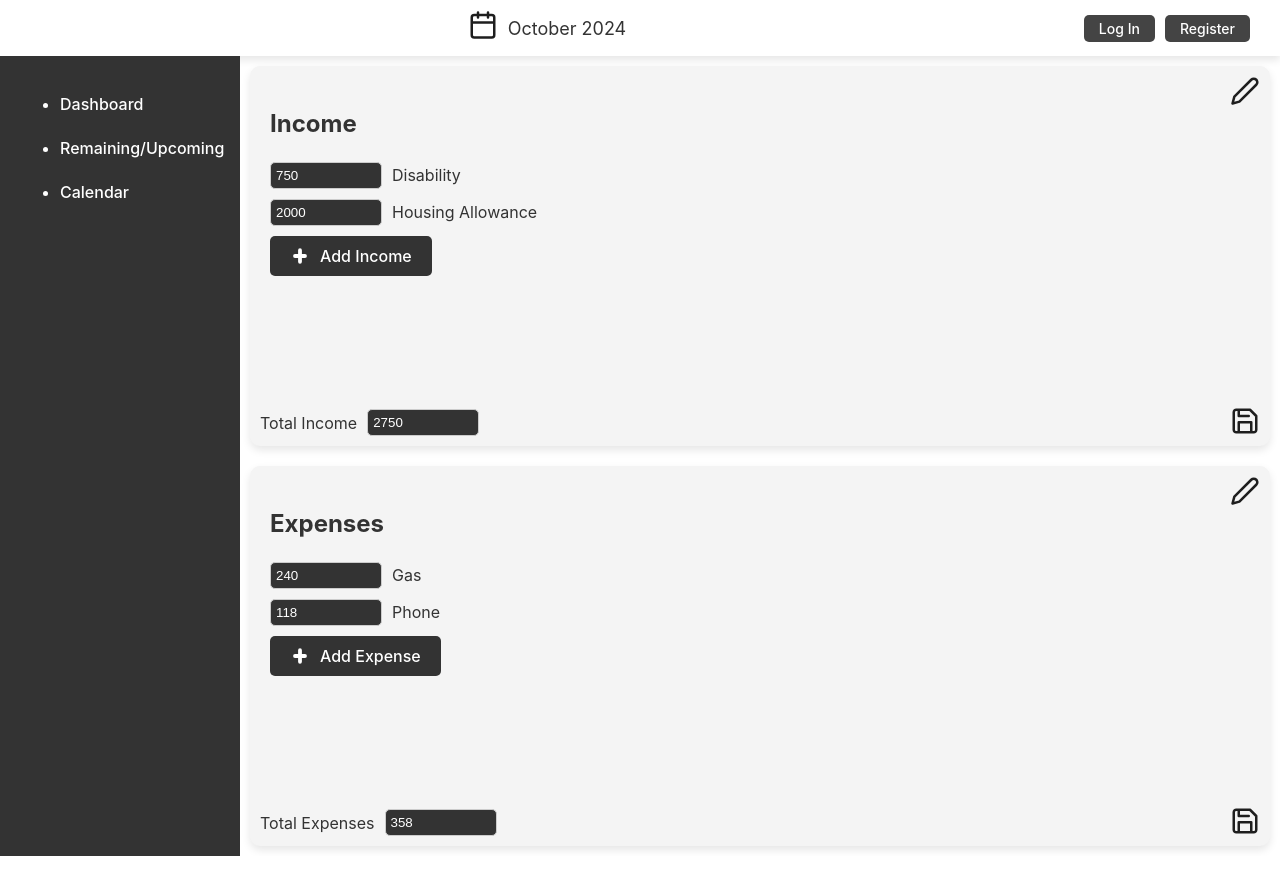
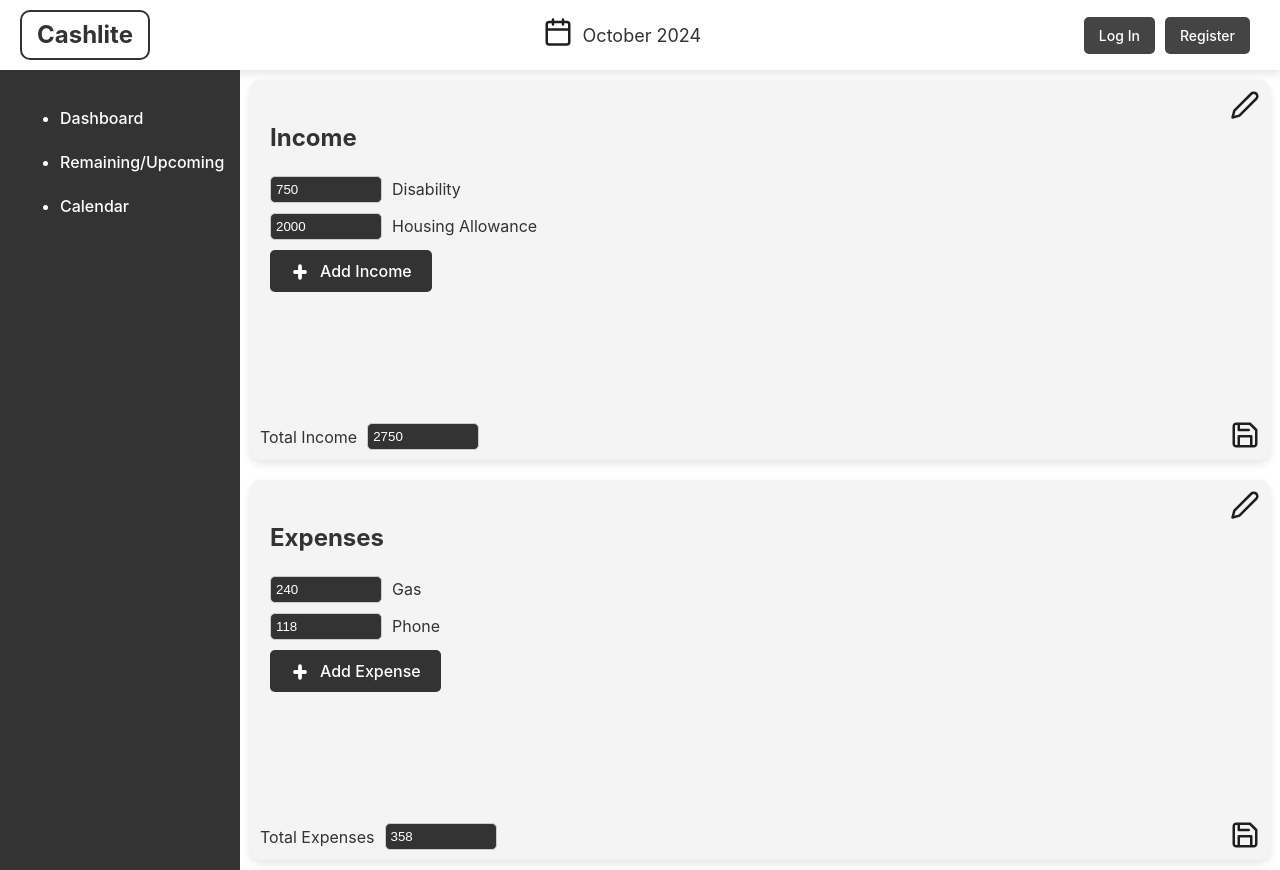
Before and after one commit to BarretLemire/cashlite, a React (Vite) app in the folder frontend/: page / in a window 1280 px wide. Built offline with nearby package versions, Linux system fonts and the light colour scheme.

Commit message:
refine header

```diff
--- a/frontend/src/components/Header.css
+++ b/frontend/src/components/Header.css
@@ -18,6 +18,20 @@
 .header-left {
     display: flex;                 /* Ensure profile icon and button are inline */
     align-items: center;           /* Vertically align the icon and text */
+}
+
+/* Cashlite Logo styling */
+.app-header-logo {
+    font-family: 'Inter', sans-serif;
+    font-size: 24px;
+    font-weight: bold;
+    color: #333;
+    margin-right: 20px;
+
+    border: 2px solid #333;
+    padding: 5px 15px;
+    border-radius: 10px;
+    box-sizing: border-box;
 }
 
 /* Center section with month and calendar icon */
@@ -48,7 +62,7 @@
     background-color: #444;        /* Dark background for the buttons */
     color: white;                  /* White text */
     border: none;                  /* Remove border */
-    padding: 5px 15px;             /* Padding around the buttons */
+    padding: 10px 15px;             /* Padding around the buttons */
     border-radius: 5px;            /* Rounded corners */
     cursor: pointer;               /* Pointer cursor on hover */
     font-size: 14px;               /* Standard font size */
--- a/frontend/src/components/Header.tsx
+++ b/frontend/src/components/Header.tsx
@@ -15,6 +15,8 @@ const Header: React.FC<{ isLoggedIn: boolean, handleLogout: () => void, openSign
   return (
     <header className="app-header">
       <div className="header-left">
+        <span className='app-header-logo'>Cashlite</span>
+
         {isLoggedIn && (
           <>
             <img src={profileIcon} alt="Profile" className="header-icon" />
--- a/frontend/src/pages/Calendar.css
+++ b/frontend/src/pages/Calendar.css
@@ -166,3 +166,53 @@
     font-size: 16px;
     color: #555;
 }
+
+/* Event item container */
+.event-item {
+    display: flex;
+    align-items: center; /* Vertically align the icon and label */
+    margin: 10px 0;
+}
+
+/* Shrink the delete icon */
+.event-delete-icon {
+    width: 16px; /* Smaller size */
+    height: 16px; /* Same as width */
+    margin-right: 8px; /* Space between icon and label */
+    cursor: pointer;
+    transition: transform 0.2s ease-in-out;
+}
+
+/* Optional hover effect for delete icon */
+.event-delete-icon:hover {
+    transform: scale(1.1); /* Slight enlargement on hover */
+}
+
+/* Event label (text) styling */
+.event-item span {
+    font-size: 16px; /* Keep label size consistent */
+    color: #333;
+}
+
+/* Add event button */
+.add-event-btn {
+    display: flex;
+    align-items: center;
+    justify-content: center;
+    background-color: #333;
+    color: white;
+    padding: 10px 20px;
+    border: none;
+    border-radius: 5px;
+    cursor: pointer;
+    font-size: 16px;
+    margin-top: 20px;
+}
+
+/* Adjust the add icon position */
+.add-icon {
+    width: 20px;
+    height: 20px;
+    margin-right: 10px; /* Space between the icon and the text */
+    margin-top: 2px;    /* Slight shift down */
+}
--- a/frontend/src/pages/Calendar.tsx
+++ b/frontend/src/pages/Calendar.tsx
@@ -122,3 +122,4 @@ const CalendarPage: React.FC = () => {
 };
 
 export default CalendarPage;
+8
```
